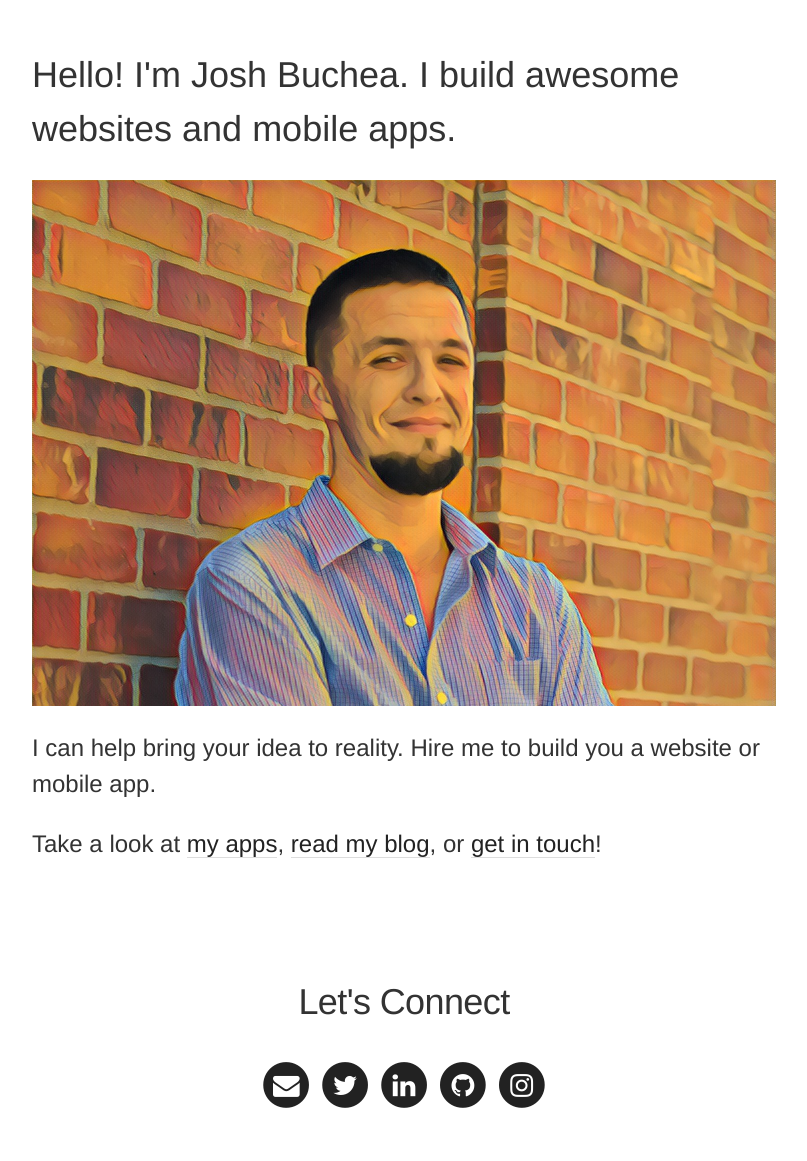
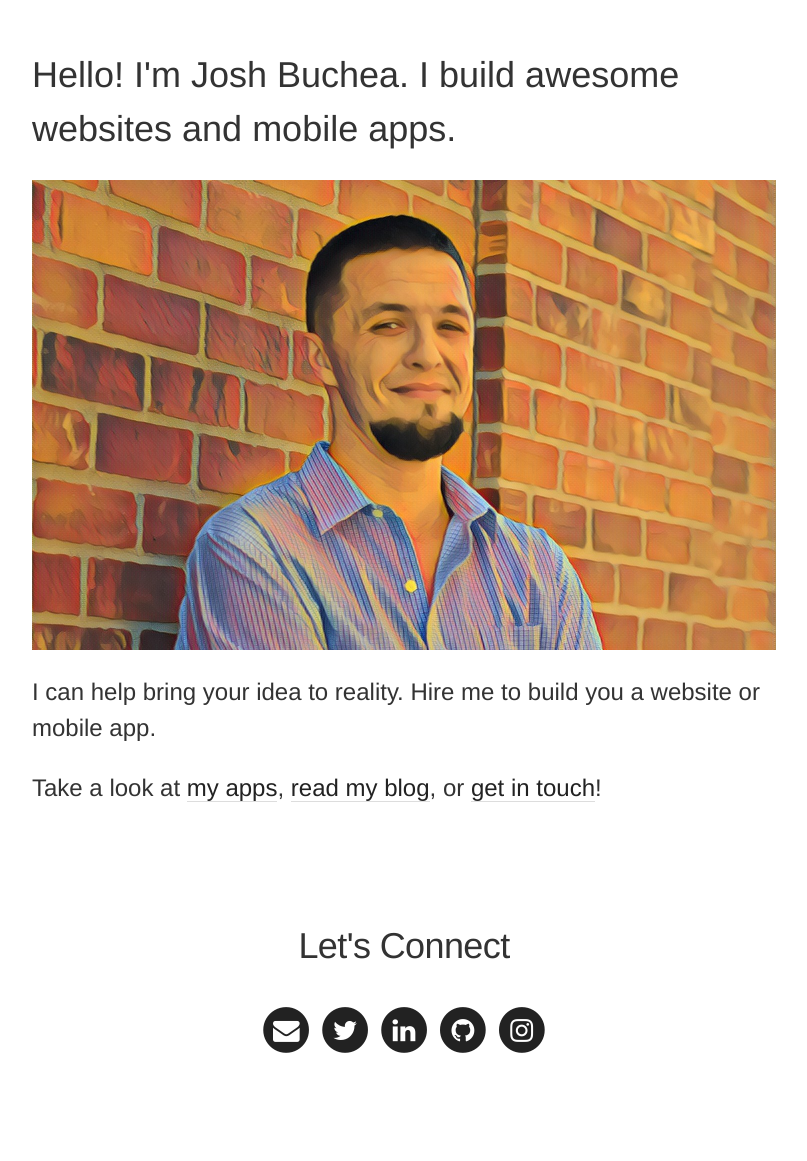
Before and after one commit to joshbuchea/joshbuchea.com, a Jekyll site: the page built from index.html, in a window 1280 px wide. Shown: the whole page, without its empty margins (236-1043 px from the left). Built offline with Jekyll 4.4.1, drawn with Linux system fonts in a browser that asks for light colours; nearby versions of some CDN libraries; after the commit the page ends 1105 px from its top, so only the background shows below that.

Commit message:
Crop home page image more

```diff
--- a/index.html
+++ b/index.html
@@ -5,7 +5,7 @@
 <p style="font-size: 1.5em;">Hello! I'm Josh Buchea. I build awesome websites and mobile apps.</p>
 
 <div>
-  <img src="/public/img/josh-proq-prisma-cropped.jpg" width="100%" height="auto">
+  <img src="/public/img/josh-proq-prisma-cropped-further.jpg" width="100%" height="auto">
 </div>
 
 <!-- I have several <a href="/apps">mobile apps</a> available for <a target="_blank" href="https://play.google.com/store/apps/developer?id=Josh+Buchea">Android</a> and <a target="_blank" href="https://itunes.apple.com/developer/joshua-buchea/id469778668?mt=8&at=11l7ss&ct=joshbucheadotcom">iOS</a>. <p>I spend some of my free time working on Open Source Software, details of which can be found on <a target="_blank" href="https://github.com/joshbuchea">GitHub</a>. Occasionally I <a href="/posts">write about code</a>.</p> -->
```
Also changed, not shown: public/img/josh-proq-prisma-cropped-further.jpg (added).
